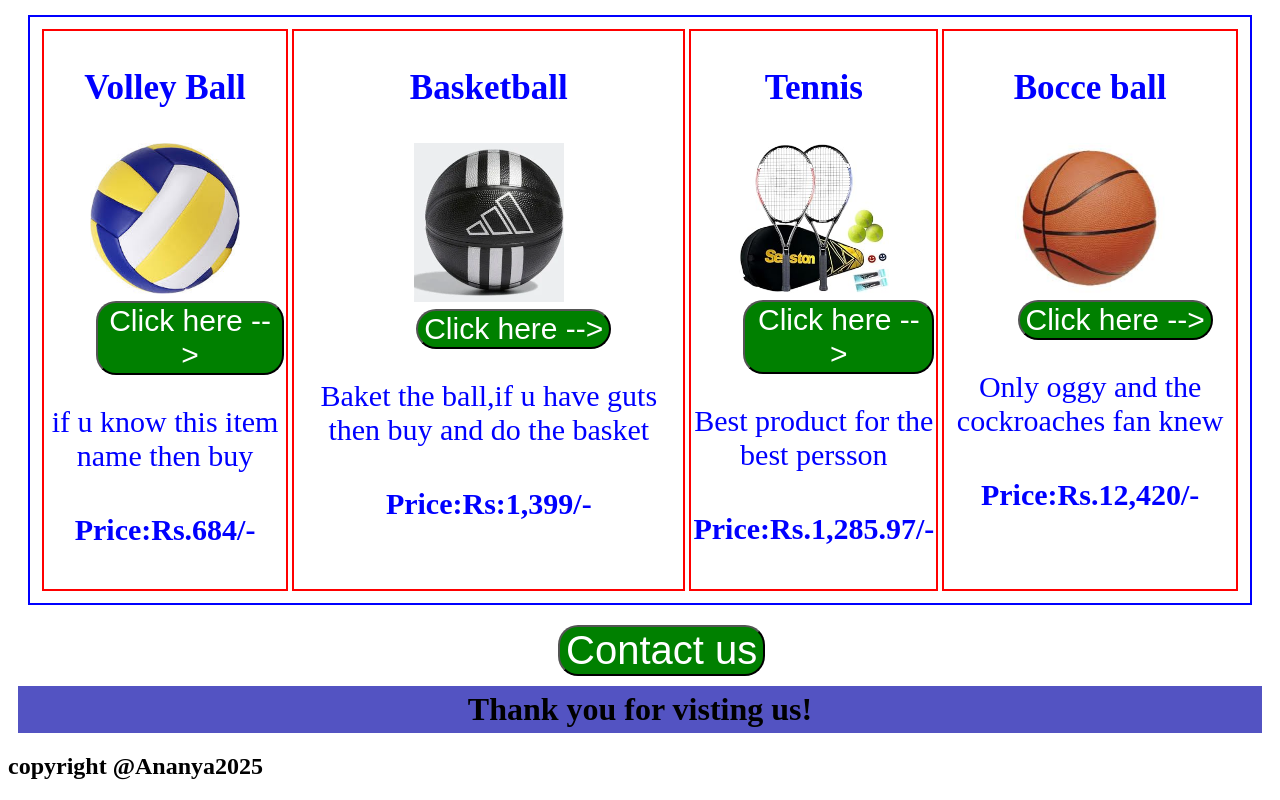
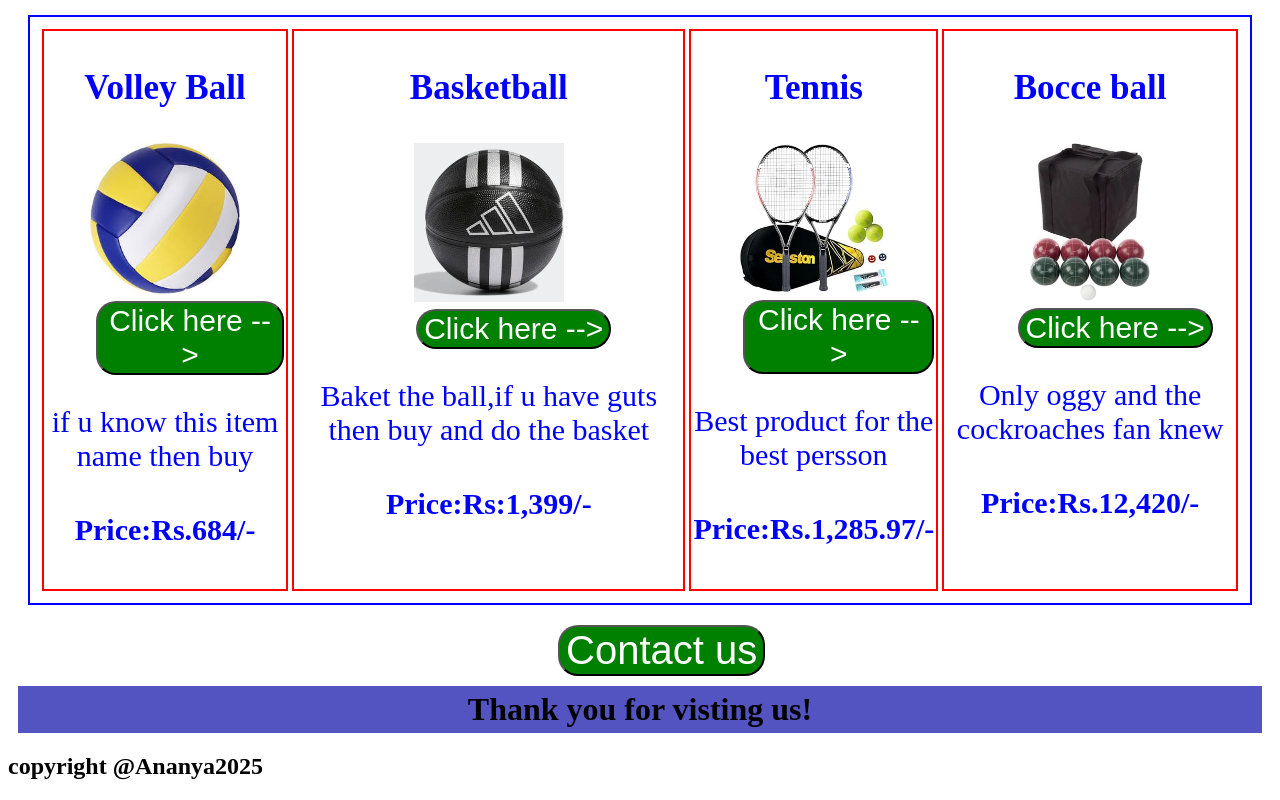
Before and after one commit to kumararvindmgr-byte/My-sports-gallery, a plain HTML site: page index.html in a window 1280 px wide. Shown: the part 1471-2271 px from the top of the page. Drawn offline with Linux system fonts and the light colour scheme; files whose address does not match are found by name.

Commit message:
Update index.html

```diff
--- a/index.html
+++ b/index.html
@@ -192,7 +192,7 @@ Visit us in-store or shop online for fast delivery!
 </div>
 <div class="Sub">
 <h3>Bocce ball</h3>
-<img src="BB.jfif" width="150px">
+<img src="Bocca ball.webp" width="150px">
 <button href="#" id="Offer" class="OFFER">Click here --></button>
 <p> Only oggy and the cockroaches fan knew </p>
 <h4>Price:Rs.12,420/-</h4>
```
